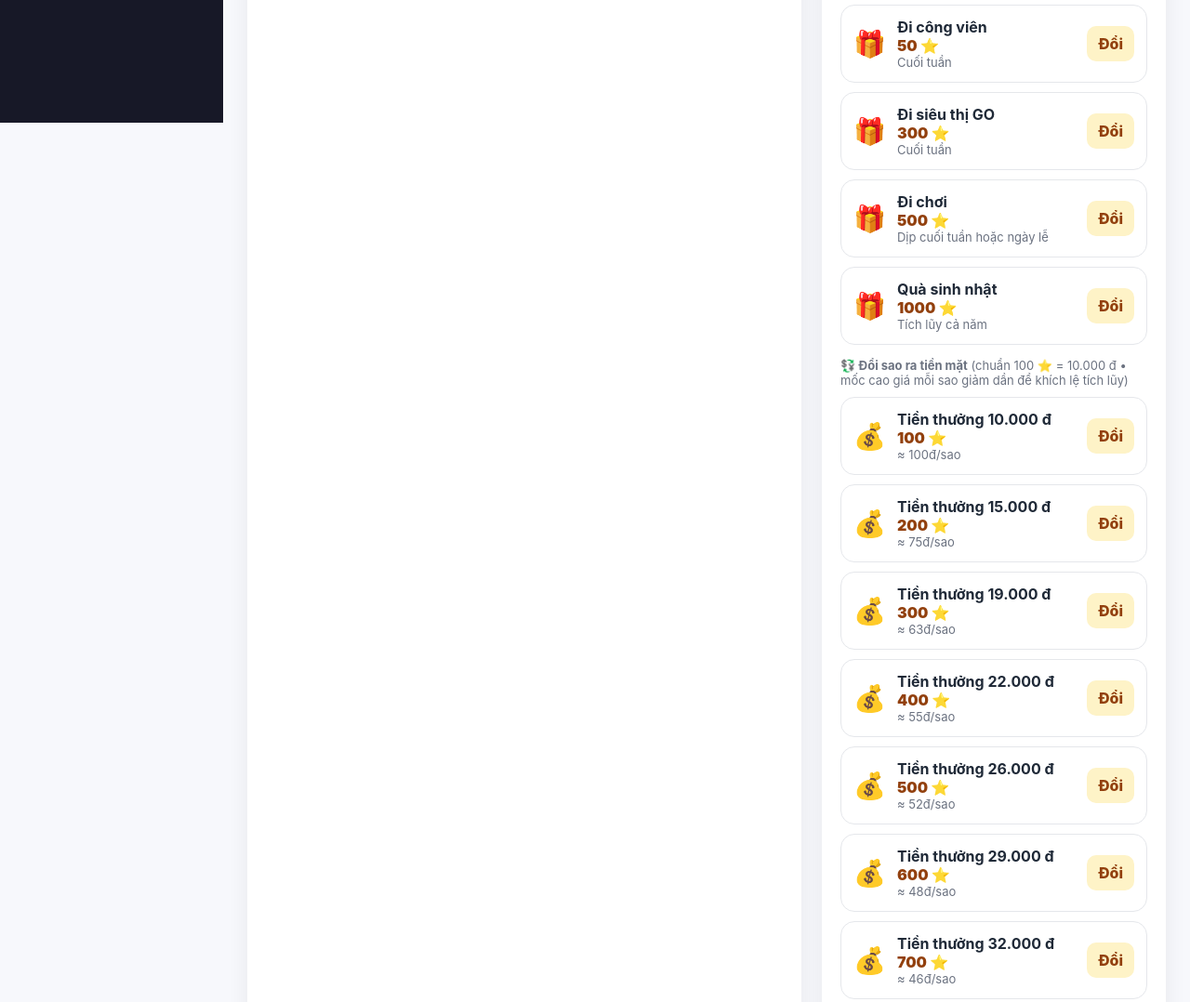
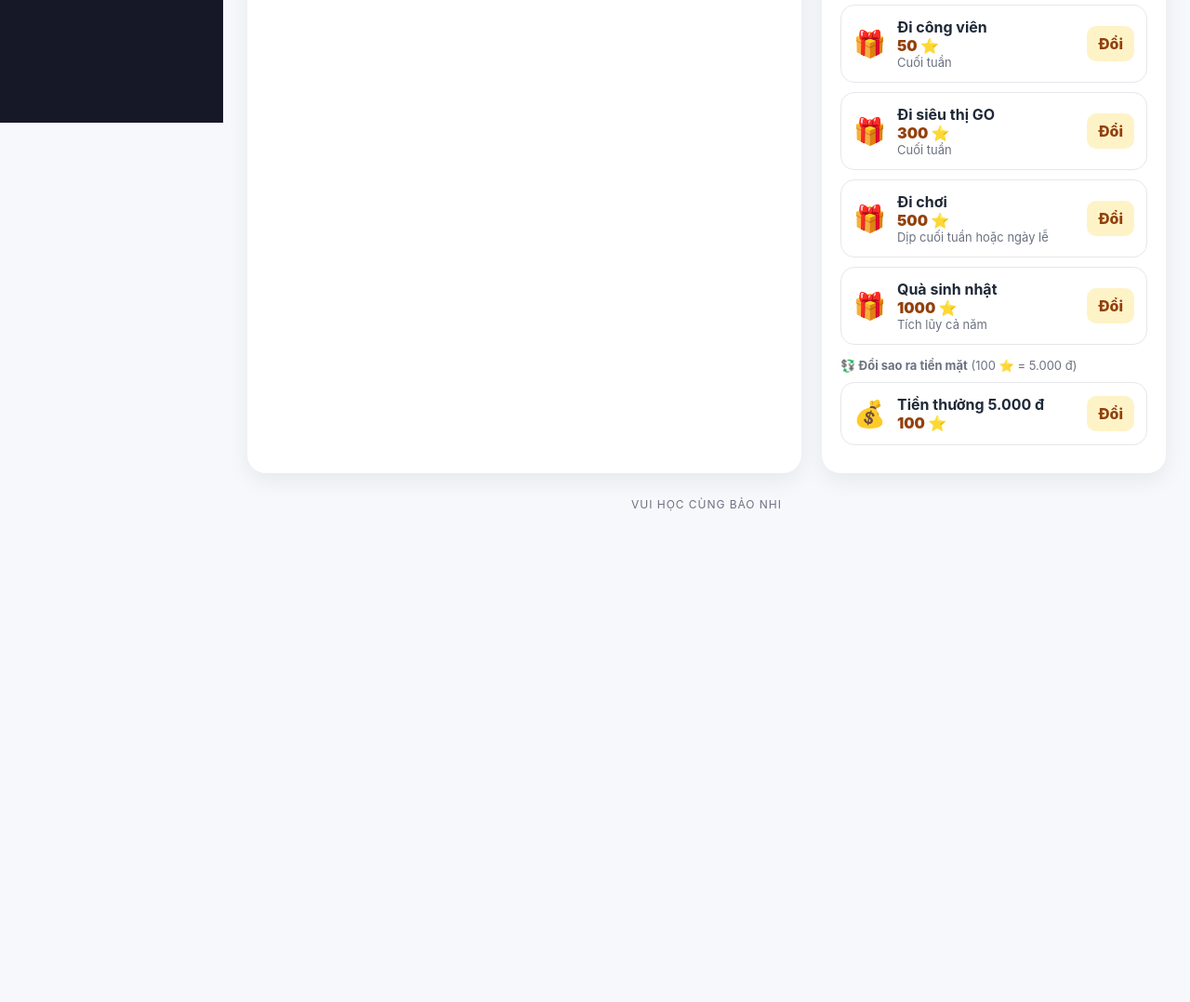
Before and after one commit to anhvinh789522-a11y/vuihoccungcon, a website: page index.html in a window 1280 px wide. Shown: the part 668-1746 px from the top of the page at 93% size. After the commit the page ends 1250 px from the top, so only its background shows below. Drawn offline with Linux system fonts and the light colour scheme.

Commit message:
Tien thuong chi 1 moc duy nhat 100 sao = 5.000d, xoa het thang moc cu

```diff
--- a/index.html
+++ b/index.html
@@ -188,11 +188,11 @@
         <h3>💱 Tỷ giá sao → tiền thưởng</h3>
         <div class="formgrid">
           <div><div class="note">Số sao</div><input id="rateStars" type="number" min="1" placeholder="VD: 100"></div>
-          <div><div class="note">Đổi được (đồng)</div><input id="rateVnd" type="number" min="1" placeholder="VD: 10000"></div>
+          <div><div class="note">Đổi được (đồng)</div><input id="rateVnd" type="number" min="1" placeholder="VD: 5000"></div>
         </div>
         <button class="primary" style="margin-top:10px" onclick="saveExchangeRate()">Lưu tỷ giá</button>
         <div class="note" style="margin-top:8px" id="rateCurrent"></div>
-        <div class="note">Mốc chuẩn giữ nguyên (100 ⭐ = 10.000đ). Càng lên cao giá mỗi sao giảm dần theo đường cong, trần <b>10.000 sao</b> — chẻ nhiều mốc nhỏ để con thấy động lực.</div>
+        <div class="note">Chỉ một mốc đổi tiền duy nhất theo tỷ giá trên (mặc định <b>100 ⭐ = 5.000đ</b>).</div>
       </div>
 
       <div class="parent-section">
--- a/js/app.js
+++ b/js/app.js
@@ -33,7 +33,7 @@ function seedBaoNhi(){
     }],
     subjects:['Toán','Tiếng Việt','Tiếng Anh','Kỹ năng sống'],
     parentPassword:'1234',
-    exchangeRate:{stars:100,vnd:10000}
+    exchangeRate:{stars:100,vnd:5000}
   };
 }
 const defaultData=seedBaoNhi();
@@ -47,7 +47,7 @@ function loadData(){
     if(!Array.isArray(d.children)) d.children=[];
     if(!Array.isArray(d.subjects)) d.subjects=[];
     if(!d.parentPassword) d.parentPassword='1234';
-    if(!d.exchangeRate||!(Number(d.exchangeRate.stars)>0)||!(Number(d.exchangeRate.vnd)>0)) d.exchangeRate={stars:100,vnd:10000};
+    if(!d.exchangeRate||!(Number(d.exchangeRate.stars)>0)||!(Number(d.exchangeRate.vnd)>0)) d.exchangeRate={stars:100,vnd:5000};
 
     const oldRewards=Array.isArray(d.rewards)?d.rewards:[];
     const oldAchievements=Array.isArray(d.achievements)?d.achievements:[];
@@ -345,39 +345,31 @@ function renderAchievements(){
 
 function currentRewards(){return child()?.rewards||[]}
 
-// 💱 Quy đổi sao ra tiền mặt: tỷ giá mặc định 100 ⭐ = 10.000đ, thang tự sinh tới 10.000 ⭐.
-const MAX_MONEY_STARS=10000;
+// 💱 Quy đổi sao ra tiền mặt: một mốc duy nhất theo tỷ giá chuẩn (mặc định 100 ⭐ = 5.000đ).
 function exchangeRate(){
   const r=data.exchangeRate;
   if(r&&Number(r.stars)>0&&Number(r.vnd)>0) return r;
-  return {stars:100,vnd:10000};
+  return {stars:100,vnd:5000};
 }
 function fmtVND(n){return Math.floor(Number(n||0)).toLocaleString('vi-VN')+' đ'}
-// Đường cong giảm dần: giữ chuẩn (100 ⭐ = 10.000đ), mốc càng cao giá mỗi sao càng giảm.
-// Khích lệ con tích lũy lên mốc lớn mà tổng tiền vẫn hợp lý (10.000 ⭐ ≈ 158.000đ).
-const DIMINISH_POWER=0.6, VND_ROUND=1000;
 function starsToVND(stars){
   const r=exchangeRate(),s=Number(stars||0);
   if(!(s>0)) return 0;
-  const base=Number(r.vnd)*Math.pow(s/Number(r.stars),DIMINISH_POWER);
-  return Math.floor((base*(1+1e-9))/VND_ROUND)*VND_ROUND;
+  return s*Number(r.vnd)/Number(r.stars);
 }
 function moneyTiers(){
-  // Nhiều mốc nhỏ để con thấy động lực: 100→1000 mỗi 100 sao, sau đó tới 10.000 sao.
-  const steps=[];
-  for(let s=100;s<=1000;s+=100) steps.push(s);
-  [1500,2000,2500,3000,4000,5000,6000,7000,8000,9000,10000].forEach(s=>steps.push(s));
-  return steps.filter(s=>s<=MAX_MONEY_STARS).map(s=>({stars:s,vnd:starsToVND(s),name:'Tiền thưởng '+fmtVND(starsToVND(s))}));
+  // Chỉ một mốc duy nhất theo tỷ giá chuẩn.
+  const r=exchangeRate();
+  return [{stars:Number(r.stars),vnd:Number(r.vnd),name:'Tiền thưởng '+fmtVND(r.vnd)}];
 }
 function renderMoneyBlock(box){
   const tiers=moneyTiers(),r=exchangeRate();
   const head=document.createElement('div');head.className='note';head.style.margin='14px 0 6px';
-  head.innerHTML='<b>💱 Đổi sao ra tiền mặt</b> (chuẩn '+r.stars+' ⭐ = '+fmtVND(r.vnd)+' • mốc cao giá mỗi sao giảm dần để khích lệ tích lũy)';
+  head.innerHTML='<b>💱 Đổi sao ra tiền mặt</b> ('+r.stars+' ⭐ = '+fmtVND(r.vnd)+')';
   box.appendChild(head);
   tiers.forEach(t=>{
-    const eff=Math.round(t.vnd/t.stars);
     const row=document.createElement('div');row.className='gift';
-    row.innerHTML='<div class="emoji">💰</div><div class="grow"><b>'+safe(t.name)+'</b><div class="pts">'+t.stars.toLocaleString('vi-VN')+' ⭐</div><div class="note">≈ '+eff.toLocaleString('vi-VN')+'đ/sao</div></div>';
+    row.innerHTML='<div class="emoji">💰</div><div class="grow"><b>'+safe(t.name)+'</b><div class="pts">'+t.stars.toLocaleString('vi-VN')+' ⭐</div></div>';
     const b=document.createElement('button');b.textContent='Đổi';b.onclick=()=>redeemMoney(t);
     row.appendChild(b);box.appendChild(row);
   });
@@ -412,7 +404,7 @@ function renderRateManager(){
   const r=exchangeRate();
   if(document.activeElement!==rs)rs.value=r.stars;
   if(document.activeElement!==rv)rv.value=r.vnd;
-  rc.textContent='Tỷ giá chuẩn: '+r.stars+' ⭐ = '+fmtVND(r.vnd)+' • Mốc cao nhất '+MAX_MONEY_STARS.toLocaleString('vi-VN')+' ⭐ ≈ '+fmtVND(starsToVND(MAX_MONEY_STARS))+'.';
+  rc.textContent='Mốc đổi tiền duy nhất: '+r.stars+' ⭐ = '+fmtVND(r.vnd)+'.';
 }
 function renderRewards(){
   const c=child();document.getElementById('rewardNameChild').textContent=c?(childIcon(c)+' '+c.name):'bé';
```
Also changed, not shown: README.md.
